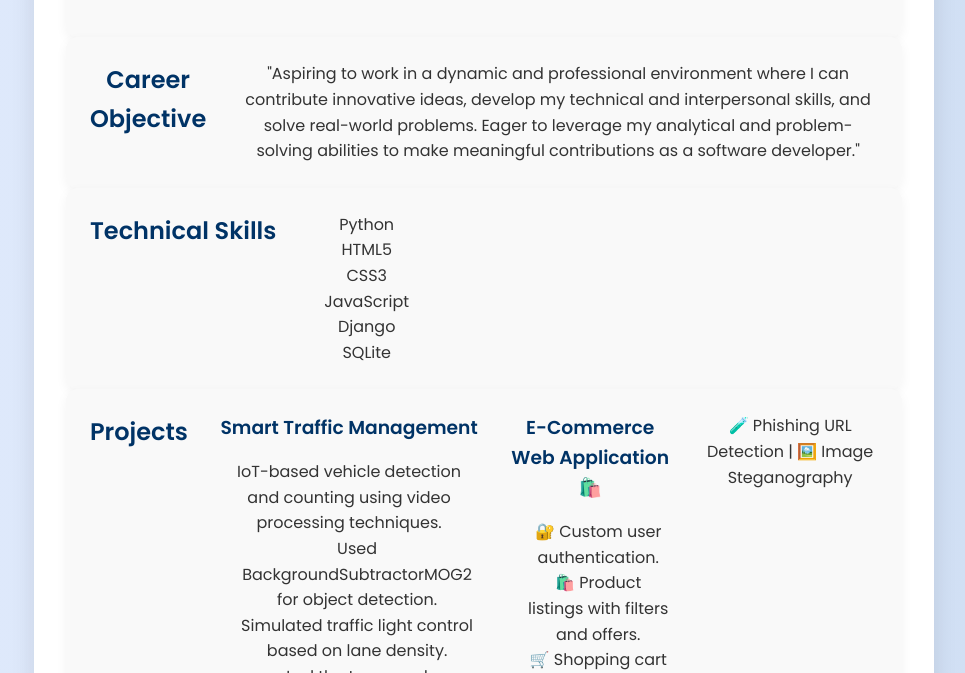
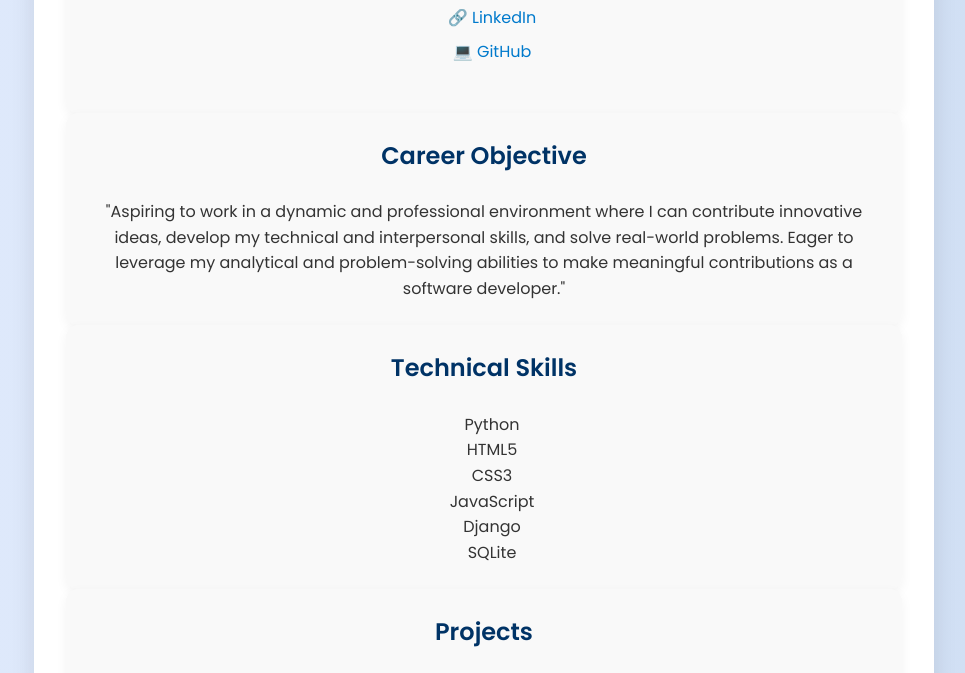
Before and after one commit to NithyaPanjala/resume-site, a plain HTML site: page index.html in a window 1280 px wide. Shown: the part 225-898 px from the top of the page, without its empty margins (156-1121 px from the left). Drawn offline with Linux system fonts and the light colour scheme.

Commit message:
Update style.css

```diff
--- a/style.css
+++ b/style.css
@@ -34,7 +34,8 @@ body {
   border-radius: 12px;
   padding: 1.5rem;
   display: flex;
-  gap: 2rem;
+  flex-direction: column;
+  gap: 0.5rem;
   box-shadow: 0 4px 12px rgba(0, 0, 0, 0.05);
   transition: transform 0.3s ease, box-shadow 0.3s ease;
 }
```
